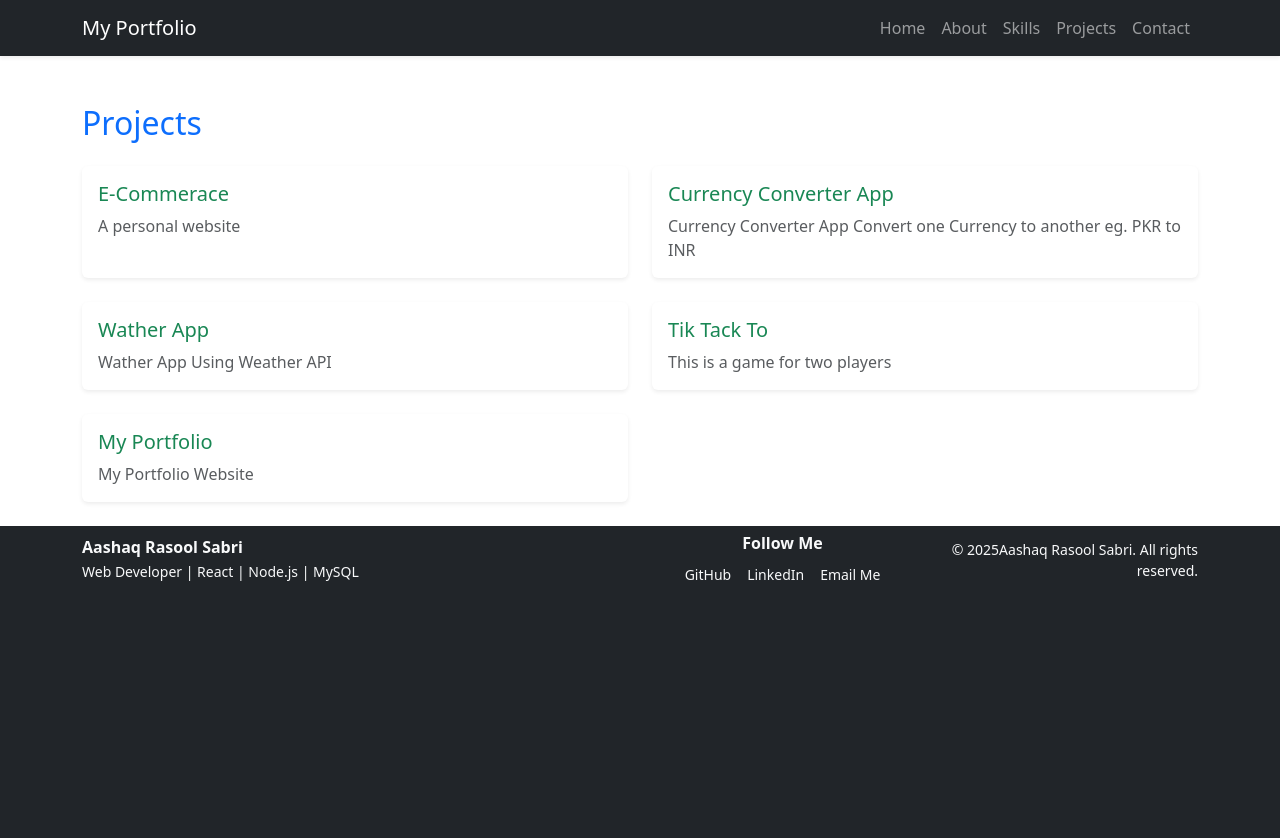
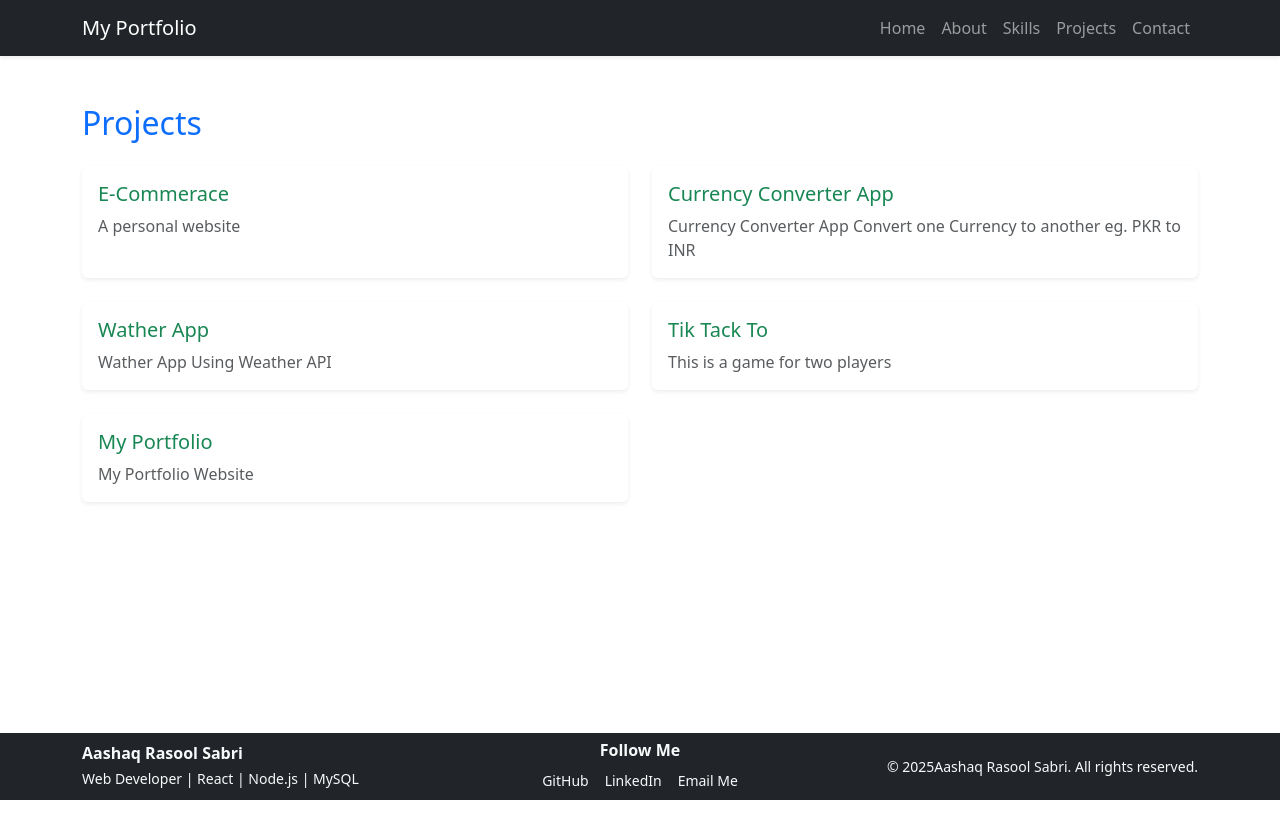
Before and after one commit to aliahmd007/Portfolio, a React (Create React App) app: page /projects in a window 1280 px wide. Shown: the top 838 px of the page. After the commit the page ends 800 px from the top, so only its background shows below. Built offline with nearby package versions, Linux system fonts and the light colour scheme.

Commit message:
Upload project files

```diff
--- a/src/App.js
+++ b/src/App.js
@@ -1,4 +1,55 @@
 
+
+// import 'bootstrap/dist/js/bootstrap.bundle.min.js';
+// import 'bootstrap/dist/css/bootstrap.min.css';
+// import { Container, Navbar, Nav } from 'react-bootstrap';
+// import { BrowserRouter as Router, Route, Routes, Link } from 'react-router-dom';
+
+// import Home from './components/Home';
+// import About from './components/About';
+// import Skills from './components/Skills';
+// import Projects from './components/Projects';
+// import Contact from './components/Contact';
+// import { useState } from 'react';
+// import Footer from './components/Footer';
+
+// function App() {
+
+//   return (
+//     <Router >
+//       <Navbar bg="dark" variant="dark" expand="lg" sticky="top" className="shadow-sm">
+//         <Container>
+//           <Navbar.Brand as={Link} to="/">My Portfolio</Navbar.Brand>
+//           <Navbar.Toggle aria-controls="navbar" />
+//           <Navbar.Collapse id="navbar">
+//             <Nav className="ms-auto">
+//               <Nav.Link as={Link} to="/">Home</Nav.Link>
+//               {/* <a href="/" className="text-light text-decoration-none small me-3">GitHub</a> */}
+//               <Nav.Link as={Link} to="/about">About</Nav.Link>
+//               <Nav.Link as={Link} to="/skills">Skills</Nav.Link>
+//               <Nav.Link as={Link} to="/projects">Projects</Nav.Link>
+//               <Nav.Link as={Link} to="/contact">Contact</Nav.Link>
+//             </Nav>
+//           </Navbar.Collapse>
+
+//         </Container>
+//       </Navbar>
+
+//       <Routes >
+//         <Route path="/" element={<Home />} />
+//         <Route path="/about" element={<About />} />
+//         <Route path="/skills" element={<Skills />} />
+//         <Route path="/projects" element={<Projects />} />
+//         <Route path="/contact" element={<Contact />} />
+//       </Routes>
+//       <Footer></Footer>
+//     </Router>
+
+
+
+//   );
+// }
+// export default App;
 
 import 'bootstrap/dist/js/bootstrap.bundle.min.js';
 import 'bootstrap/dist/css/bootstrap.min.css';
@@ -10,13 +61,14 @@ import About from './components/About';
 import Skills from './components/Skills';
 import Projects from './components/Projects';
 import Contact from './components/Contact';
-import { useState } from 'react';
 import Footer from './components/Footer';
 
 function App() {
-
   return (
     <Router>
+
+      <div className="d-flex flex-column min-vh-100">
+
         <Navbar bg="dark" variant="dark" expand="lg" sticky="top" className="shadow-sm">
           <Container>
             <Navbar.Brand as={Link} to="/">My Portfolio</Navbar.Brand>
@@ -24,17 +76,16 @@ function App() {
             <Navbar.Collapse id="navbar">
               <Nav className="ms-auto">
                 <Nav.Link as={Link} to="/">Home</Nav.Link>
-              {/* <a href="/" className="text-light text-decoration-none small me-3">GitHub</a> */}
                 <Nav.Link as={Link} to="/about">About</Nav.Link>
                 <Nav.Link as={Link} to="/skills">Skills</Nav.Link>
                 <Nav.Link as={Link} to="/projects">Projects</Nav.Link>
                 <Nav.Link as={Link} to="/contact">Contact</Nav.Link>
               </Nav>
             </Navbar.Collapse>
-
           </Container>
         </Navbar>
 
+        <main className="flex-grow-1">
           <Routes>
             <Route path="/" element={<Home />} />
             <Route path="/about" element={<About />} />
@@ -42,11 +93,12 @@ function App() {
             <Route path="/projects" element={<Projects />} />
             <Route path="/contact" element={<Contact />} />
           </Routes>
-      <Footer></Footer>
+        </main>
+
+        <Footer />
+      </div>
     </Router>
-
-
-
   );
 }
+
 export default App;
--- a/src/components/Footer.js
+++ b/src/components/Footer.js
@@ -1,28 +1,25 @@
-
-
-import React from 'react';
 import { Container, Row, Col } from 'react-bootstrap';
 import 'bootstrap/dist/css/bootstrap.min.css';
 
 function Footer() {
   return (
-    <footer className="bg-dark text-light py-2 d-flex flex-column min-vh-100">
-      <Container>
+    <footer className="bg-dark text-light py-2">
+      <Container >
         <Row className="text-center text-md-start align-items-center">
-          <Col md={6} className="mb-2 mb-md-0">
+          <Col md={4} className="mb-2 mb-md-0">
             <h6 className="mb-1 fw-bold">Aashaq Rasool Sabri</h6>
             <p className="mb-0 small">
               Web Developer | React | Node.js | MySQL
             </p>
           </Col>
-          <Col md={3} className="text-center">
+          <Col md={4} className="text-center">
             <h6 className="fw-semibold">Follow Me</h6>
             <a href="https://github.com/aliahmd007" className="text-light text-decoration-none small me-3">GitHub</a>
             <a href="https://www.linkedin.com/in/sabri-gondal-94b739326?utm_source=share&utm_campaign=share_via&utm_content=profile&utm_medium=android_app
             " className="text-light text-decoration-none small me-3">LinkedIn</a>
             <a href="/contact" className="text-light text-decoration-none small">Email Me</a>
           </Col>
-          <Col md={3} className="text-md-end">
+          <Col md={4} className="text-md-end">
             <p className="mb-0 small">&copy; {new Date().getFullYear()}Aashaq Rasool Sabri. All rights reserved.</p>
           </Col>
         </Row>
--- a/src/components/Home.js
+++ b/src/components/Home.js
@@ -1,34 +1,10 @@
-// import { Container, Row, Col, Navbar, Nav, Form, Button, Card } from 'react-bootstrap';
-// import 'bootstrap/dist/css/bootstrap.min.css';
-
-// function Home() {
-//   return (
-//     <div className="bg-light py-5 text-center">
-//       <Container>
-//         <h1 className="display-4 fw-bold text-primary">Welcome to My Portfolio</h1>
-//         <p className="lead text-secondary">I am a passionate web developer</p>
-//       </Container>
-//     </div>
-//   );
-// }
-// export default Home;
-
-
-import React from 'react';
-import {
-  Container,
-  Row,
-  Col,
-  Button,
-  Card,
-} from 'react-bootstrap';
+import {Container,Row,Col,Card,} from 'react-bootstrap';
 import 'bootstrap/dist/css/bootstrap.min.css';
 import imgself from '../img/Adobe Express - file.png';
 
 function Home() {
   return (
     <div className="bg-light text-dark min-vh-100">
-      {/* Hero Section */}
       <div className="py-5 text-center bg-white shadow-sm">
         <Container>
           <h1 className="display-4 fw-bold text-primary">Welcome to My Portfolio</h1>
@@ -39,13 +15,13 @@ function Home() {
         </Container>
       </div>
 
-      {/* About Brief */}
       <Container className="py-5">
         <Row className="align-items-center">
           <Col md={6}>
             <img
               src={imgself}
               style={{  maxHeight: '50vh', objectFit: 'contain', width: '100%', marginBottom:'20px'}}
+              alt='sabri'
              />
           </Col>
           <Col md={6}>
@@ -61,7 +37,7 @@ function Home() {
         </Row>
       </Container>
 
-      {/* What I Do Section */}
+
       <div className="bg-white py-5">
         <Container>
           <h2 className="text-center fw-bold mb-4">What I Do</h2>
--- a/src/components/Projects.js
+++ b/src/components/Projects.js
@@ -1,38 +1,12 @@
-// import { Container, Row, Col, Navbar, Nav, Form, Button, Card } from 'react-bootstrap';
-// import 'bootstrap/dist/css/bootstrap.min.css';
-// function Projects() {
-//   const projects = [
-//     { title: 'Portfolio Website', description: 'A personal website built with React.' },
-//     { title: 'Task Manager', description: 'Manage daily tasks using React and Node.js.' },
-//   ];
-//   return (
-//     <Container className="mt-5">
-//       <h2 className="mb-4 text-primary">Projects</h2>
-//       <Row>
-//         {projects.map((project, index) => (
-//           <Col key={index} md={6} className="mb-4">
-//             <Card className="shadow-sm border-0 h-100">
-//               <Card.Body>
-//                 <Card.Title className="text-success">{project.title}</Card.Title>
-//                 <Card.Text className="text-muted">{project.description}</Card.Text>
-//               </Card.Body>
-//             </Card>
-//           </Col>
-//         ))}
-//       </Row>
-//     </Container>
-//   );
-// }
-
-// export default Projects;
-
 import { useState } from 'react';
-import { Container, Row, Col, Navbar, Nav, Form, Button, Card, Modal } from 'react-bootstrap';
+import { Container, Row, Col, Button, Card, Modal } from 'react-bootstrap';
 import 'bootstrap/dist/css/bootstrap.min.css';
 import img1 from '../img/currency converter.png';
 import img2 from '../img/tik tack game.png';
 import img3 from '../img/wather app.png';
 import myweb from '../img/Portfolio.JPG';
+import Estore from '../img/E-store.jpg';
+
 
 
 function Projects() {
@@ -43,7 +17,7 @@ function Projects() {
     {
       title: 'E-Commerace',
       description: 'A personal website ',
-      image:img1 ,
+      image:Estore ,
     },
     {
       title: 'Currency Converter App',
@@ -56,7 +30,6 @@ function Projects() {
       description: 'Wather App Using Weather API',
       image: img3,
     },
-    ,
     {
       title: 'Tik Tack To ',
       description: 'This is a game for two players ',
@@ -99,7 +72,7 @@ function Projects() {
         ))}
       </Row>
 
-      {/* Modal to show project details */}
+
       <Modal show={showModal} onHide={handleClose} centered size="lg" style={{marginTop:'40px'}} >
         <Modal.Header closeButton>
           <Modal.Title>{selectedProject?.title}</Modal.Title>
@@ -113,6 +86,7 @@ function Projects() {
 
           />
           <h5>{selectedProject?.description}</h5>
+
         </Modal.Body>
         <Modal.Footer>
           <Button variant="secondary" onClick={handleClose}>Close</Button>
```
Also changed, not shown: src/components/Contact.js (+0 -100 lines), src/components/MyForm.js (+2 -13 lines), src/img/E-store.jpg (added). Lines whose indentation alone changed are shown as unchanged.
